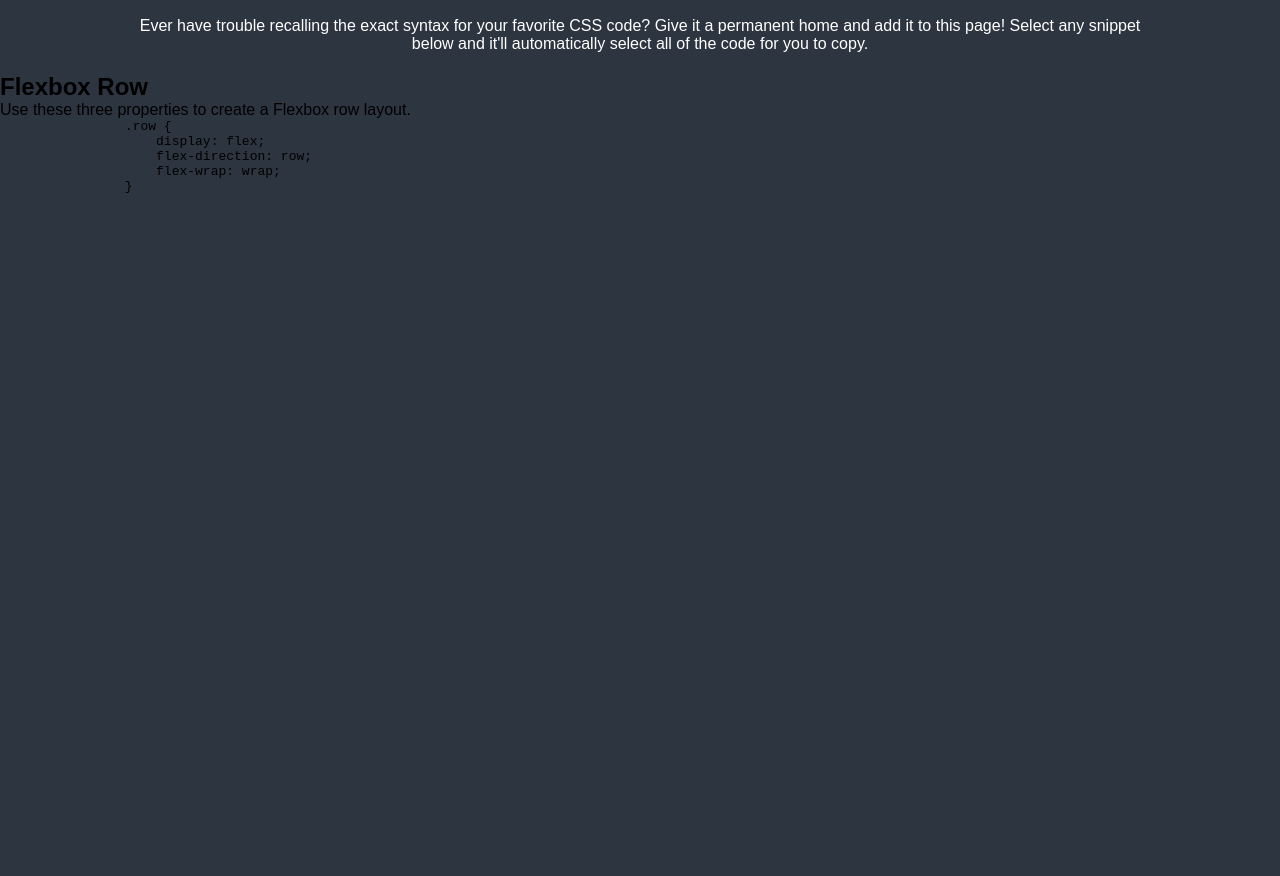
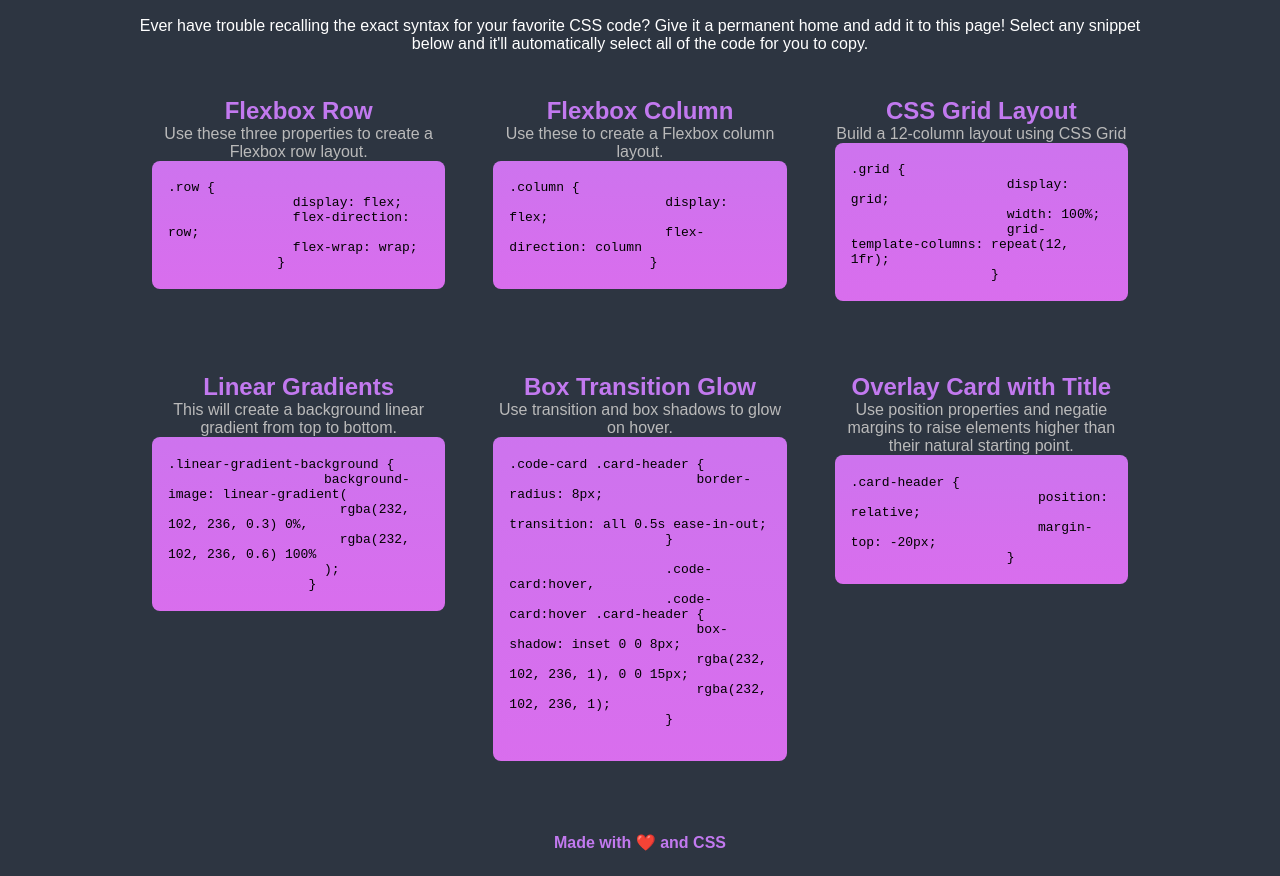
Before and after one commit to dylanjacob76/css-snippet-cheatsheet, a plain HTML site: page index.html in a window 1280 px wide. Shown: the part 60-936 px from the top of the page. Before the commit the page ends 800 px from the top, so only its background shows below. Drawn offline with Linux system fonts and the light colour scheme.

Commit message:
added some css for styling and formatting along with adjusting some html to fix some layout issues

```diff
--- a/assets/style.css
+++ b/assets/style.css
@@ -15,6 +15,7 @@ body {
     background-color: var(--background);
 }
 
+/* HEADER */
 header > * {
     text-align: center;
     margin: 20px;
@@ -31,3 +32,72 @@ header p {
     font-size: 16px;
     font-weight: lighter;
 }
+
+.container {
+    display: flex;
+    flex-wrap: wrap;
+    flex-direction: row;
+    justify-content: center;
+}
+
+.box {
+    flex: 1 0 100%;
+    padding: 24px;
+    transition: flex-basis 500ms linear;
+    margin-bottom: 24px;
+}
+
+.box h2 {
+    text-align: center;
+    color: var(--primary-color);
+}
+
+.box p {
+    color: rgb(186, 186, 186);
+    text-align: center;
+    font-weight: lighter;
+    font-size: 16px;
+}
+
+/* found in solution */
+.box pre {
+    display: flex;
+    align-items: center;
+    white-space: pre-wrap;
+    overflow: auto;
+    tab-size: 4;
+    padding: 1.2rem 1rem;
+    color: var(--gin);
+    border-radius: 8px;
+    background-image: linear-gradient(
+      rgba(232, 102, 236, 0.3) 0%,
+      rgba(232, 102, 236, 0.6) 100%
+    );
+  }
+/* ------- */
+
+pre {
+    background-color: var(--primary-color);
+    position:static;
+    right: 250%;
+}
+
+footer {
+   text-align: center;
+   color: var(--primary-color);
+   font-weight: bold;
+   margin: 1.5rem;
+}
+
+
+@media screen and (min-width: 992px) {
+    .container {
+        margin-right: 10%;
+        margin-left: 10%;
+    }
+
+    .box {
+        flex: 0 0 33.333%;
+        max-width: 33.333%;
+    }
+  }
--- a/index.html
+++ b/index.html
@@ -11,7 +11,8 @@
 <body>
     <header>
         <h1>CSS Snippet Cheatsheet</h1>
-        <p>Ever have trouble recalling the exact syntax for your favorite CSS code? Give it a permanent home and add it to this page! Select any snippet below and it'll automatically select all of the code for you to copy.</p>
+        <p>Ever have trouble recalling the exact syntax for your favorite CSS code? Give it a permanent home and add it
+            to this page! Select any snippet below and it'll automatically select all of the code for you to copy.</p>
     </header>
 
     <div class="container">
@@ -20,18 +21,78 @@
             <p>Use these three properties to create a Flexbox row layout.</p>
             <pre>
                 <code>.row {
+                display: flex;
+                flex-direction: row;
+                flex-wrap: wrap;
+              }</code>
+            </pre>
+        </div>
+        <div class="box">
+            <h2>Flexbox Column</h2>
+            <p>Use these to create a Flexbox column layout.</p>
+            <pre>
+                <code>.column {
                     display: flex;
-                    flex-direction: row;
-                    flex-wrap: wrap;
-                }
+                    flex-direction: column
+                  }</code>
+            </pre>
+        </div>
+        <div class="box">
+            <h2>CSS Grid Layout</h2>
+            <p>Build a 12-column layout using CSS Grid</p>
+            <pre>
+                <code>.grid {
+                    display: grid;
+                    width: 100%;
+                    grid-template-columns: repeat(12, 1fr);
+                  }</code>
+            </pre>
+        </div>
+        <div class="box">
+            <h2>Linear Gradients</h2>
+            <p>This will create a background linear gradient from top to bottom.</p>
+            <pre>
+                <code>.linear-gradient-background {
+                    background-image: linear-gradient(
+                      rgba(232, 102, 236, 0.3) 0%,
+                      rgba(232, 102, 236, 0.6) 100%
+                    );
+                  }</code>
+            </pre>
+        </div>
+        <div class="box">
+            <h2>Box Transition Glow</h2>
+            <p>Use transition and box shadows to glow on hover.</p>
+            <pre>
+                <code>.code-card .card-header {
+                        border-radius: 8px;
+                        transition: all 0.5s ease-in-out;
+                    }
+
+                    .code-card:hover,
+                    .code-card:hover .card-header {
+                        box-shadow: inset 0 0 8px;
+                        rgba(232, 102, 236, 1), 0 0 15px;
+                        rgba(232, 102, 236, 1);
+                    }
                  </code>
+            </pre>
+        </div>
+        <div class="box">
+            <h2>Overlay Card with Title</h2>
+            <p>Use position properties and negatie margins to raise elements higher than their natural starting point.</p>
+            <pre>
+                <code>.card-header {
+                        position: relative;
+                        margin-top: -20px;
+                    }</code>
             </pre>
         </div>
     </div>
 
-    <!-- <footer>
+    <footer>
         Made with ❤️ and CSS
-    </footer> -->
+    </footer>
 
 </body>
 
```
